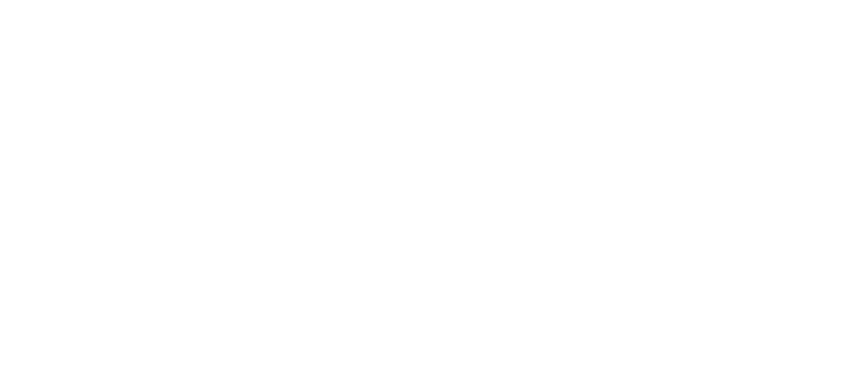
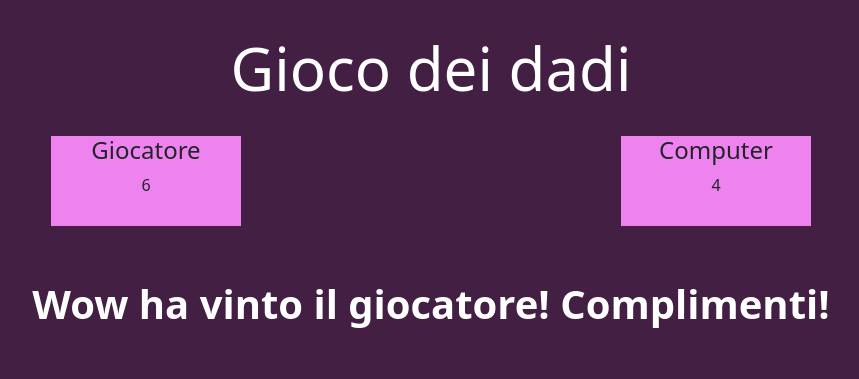
Before and after one commit to Bice93/js-mail-dadi, a plain HTML site: page dadi/index.html in a window 1280 px wide. Shown: the whole page, without its empty margins (209-1068 px from the left). Drawn offline with nearby package versions, Linux system fonts and the light colour scheme.

Commit message:
dadi DOM

```diff
--- /dev/null
+++ b/dadi/css/style.css
@@ -0,0 +1,17 @@
+body{
+    background-color: rgb(67, 31, 67);
+}
+h1{
+    color: white;
+    font-size: 60px;
+}
+.box_number{
+    background-color: violet;
+    height: 90px;
+}
+#box_winner{
+    color: white;
+    font-weight: bold;
+    font-size: 40px;
+    height: 150px;
+}
--- a/dadi/index.html
+++ b/dadi/index.html
@@ -4,10 +4,29 @@
     <meta charset="UTF-8">
     <meta http-equiv="X-UA-Compatible" content="IE=edge">
     <meta name="viewport" content="width=device-width, initial-scale=1.0">
+    <!-- CSS only -->
+<link href="https://cdn.jsdelivr.net/npm/bootstrap@5.2.0-beta1/dist/css/bootstrap.min.css" rel="stylesheet" integrity="sha384-0evHe/X+R7YkIZDRvuzKMRqM+OrBnVFBL6DOitfPri4tjfHxaWutUpFmBp4vmVor" crossorigin="anonymous">
+    <link rel="stylesheet" href="css/style.css">
     <title>Dadi</title>
 </head>
 <body>
+    <div class="container mt-2">
+        <div class="row justify-content-around">
+            <h1 class="text-center p-4">Gioco dei dadi</h1>
+            <div class="box_number col-2" id="container_number_player">
+                <h4 class="text-center">Giocatore</h4>
 
+            </div>
+            <div class="box_number col-2" id="container_number_pc">
+                <h4 class="text-center">Computer</h4>
+
+            </div>
+            <div class="col-12 py-5" id="box_winner">
+
+            </div>
+
+        </div>
+    </div>
 
 
     <script type="text/javascript" src="js/main.js"></script>
--- a/dadi/js/main.js
+++ b/dadi/js/main.js
@@ -10,10 +10,32 @@ console.log(`Giocatore` + " - " + numberPlayer);
 const numberPc = Math.floor((Math.random() * 6) + 1);
 console.log(`Pc` + " - " + numberPc);
 
+
+const containerNumber = document.getElementById(`container_number_player`);
+const containerNumberPc = document.getElementById(`container_number_pc`);
+const containerWinner = document.getElementById(`box_winner`);
+
+const numberPlayerBox = document.createElement(`div`);
+numberPlayerBox.innerHTML=numberPlayer;
+numberPlayerBox.style.textAlign="center";
+
+const numberPcBox = document.createElement(`div`);
+numberPcBox.innerHTML=numberPc;
+numberPcBox.style.textAlign="center";
+
+const boxWinner = document.createElement(`div`);
+boxWinner.style.textAlign="center";
+
 // 3) stabilisco il vincitore in base al punteggio più alto
     // ...quindi mi chiedo se il numero del giocatore e più alto ha vinto il giocatore altrimenti ha vinto il pc
 if (numberPlayer > numberPc) {
+    boxWinner.innerHTML= `Wow ha vinto il giocatore! Complimenti!`;
     console.log(`Wow ha vinto il giocatore! Complimenti!`);
 } else {
     console.log(`Wow ha vinto il Pc! Complimenti`);
+    boxWinner.innerHTML= `Wow ha vinto il Pc! Complimenti!`;
 }
+
+containerNumber.append(numberPlayerBox);
+containerNumberPc.append(numberPcBox);
+containerWinner.append(boxWinner);
```
